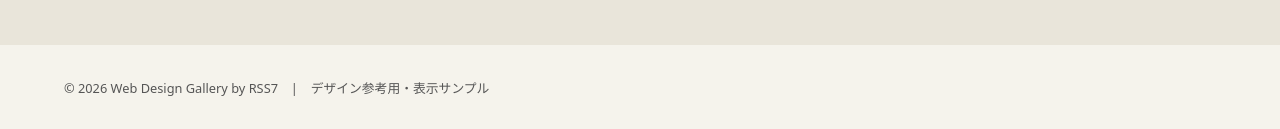
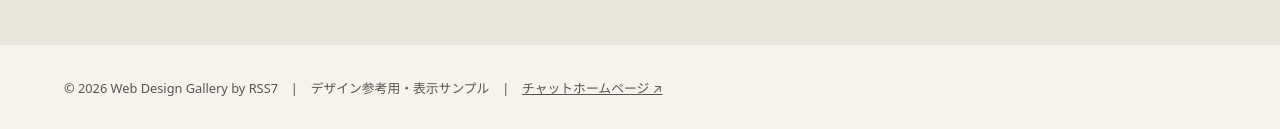
Before and after one commit to oosaka0123-sudo/ks01, a plain HTML site: page index.html in a window 1280 px wide. Shown: the part 5721-5850 px from the top of the page. Drawn offline with Linux system fonts and the light colour scheme.

Commit message:
Link Chat Homepage from gallery footer

```diff
--- a/index.html
+++ b/index.html
@@ -46,7 +46,7 @@
 <dialog id="details-dialog" class="details-dialog"><h2>詳細ポップアップ</h2><p>写真、サービス説明、商品の詳しい情報などをその場で表示できます。</p><form method="dialog"><button class="mini-btn">閉じる</button></form></dialog>
 <section class="gallery" id="particle-effect"><div class="eyebrow">NEW INTERACTION / 31</div><h2>31｜生き物のように動く光の粒</h2><p class="intro">ゆっくり流れる細かな粒が、マウスや指先に反応。自然な動きのパーティクルを、専用ページで実際に操作できます。</p><a class="cta" href="particles.html">パーティクルを体験する ↗</a></section>
 <section class="more" id="showcase"><div class="eyebrow">ORIGINAL SHOWCASE</div><h2>1ページで見る、家のホームページ風デザイン</h2><p>今日制作したオーバーレイ、スクロール、写真の見せ方をまとめた元の試作品も、そのまま保存しています。制作を依頼するときは、好きな演出番号を伝えてください。</p><a class="cta" href="demo.html">元のデザインを見る ↗</a></section>
-</main><footer class="foot">© 2026 Web Design Gallery by RSS7　|　デザイン参考用・表示サンプル</footer><script>
+</main><footer class="foot">© 2026 Web Design Gallery by RSS7　|　デザイン参考用・表示サンプル　|　<a href="https://chat.rss7.net/" target="_blank" rel="noopener noreferrer">チャットホームページ ↗</a></footer><script>
 document.querySelectorAll('.compare input').forEach(i=>i.addEventListener('input',()=>i.parentElement.style.setProperty('--split',i.value+'%')));
 document.querySelectorAll('.count-trigger').forEach(b=>b.addEventListener('click',()=>{const n=b.parentElement.querySelector('[data-count]');if(matchMedia('(prefers-reduced-motion: reduce)').matches){n.textContent=n.dataset.count;return;}const max=Number(n.dataset.count),start=performance.now();const tick=t=>{const x=Math.min(1,(t-start)/850);n.textContent=Math.round(max*x);if(x<1)requestAnimationFrame(tick)};requestAnimationFrame(tick)}));
 document.querySelectorAll('[role=tablist] [role=tab]').forEach(b=>b.addEventListener('click',()=>{const root=b.closest('.tabs-demo');root.querySelectorAll('[role=tab]').forEach(t=>t.setAttribute('aria-selected',String(t===b)));root.querySelector('.tab-content').textContent=b.dataset.tab==='a'?'見た目と使いやすさを大切にします。':'公開後の更新や保守も相談できます。'}));
```
